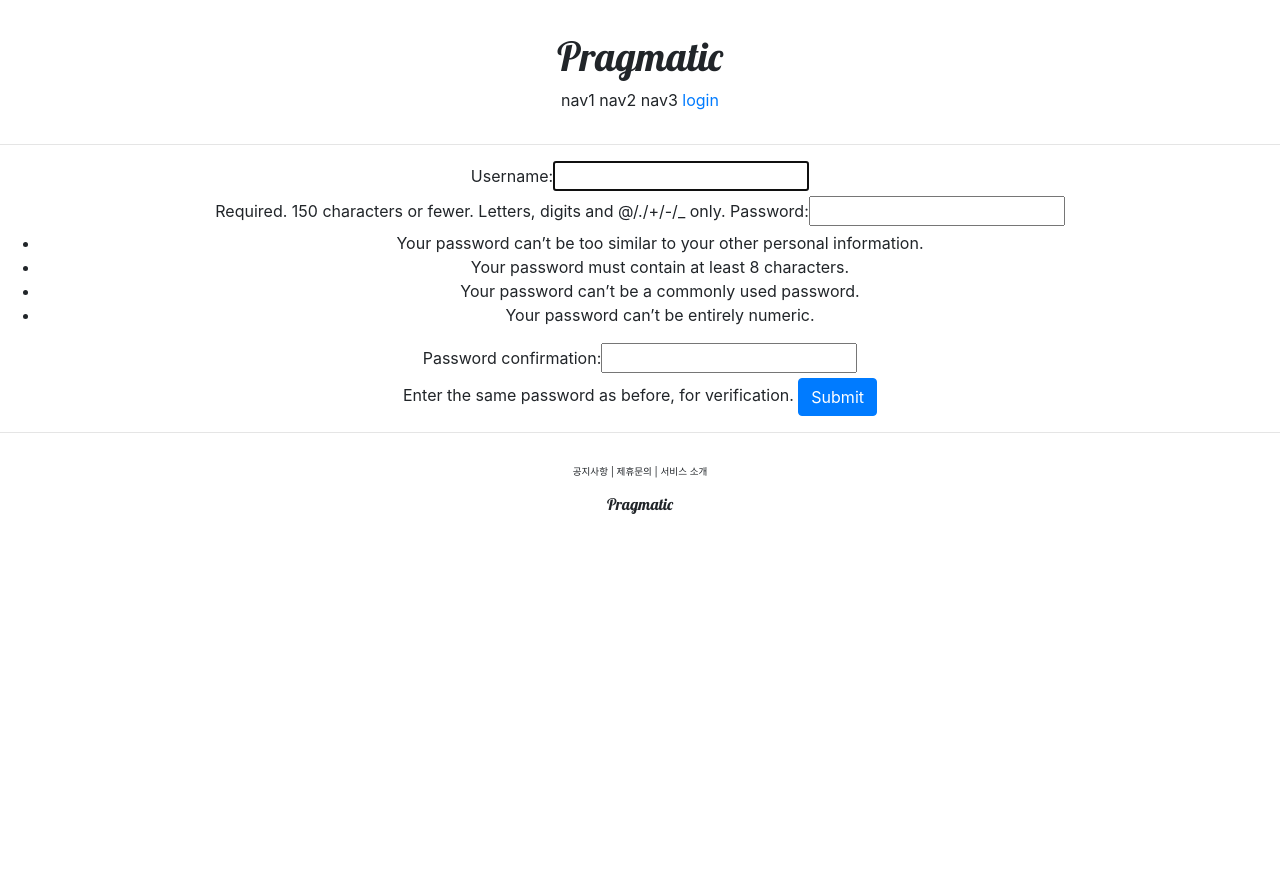
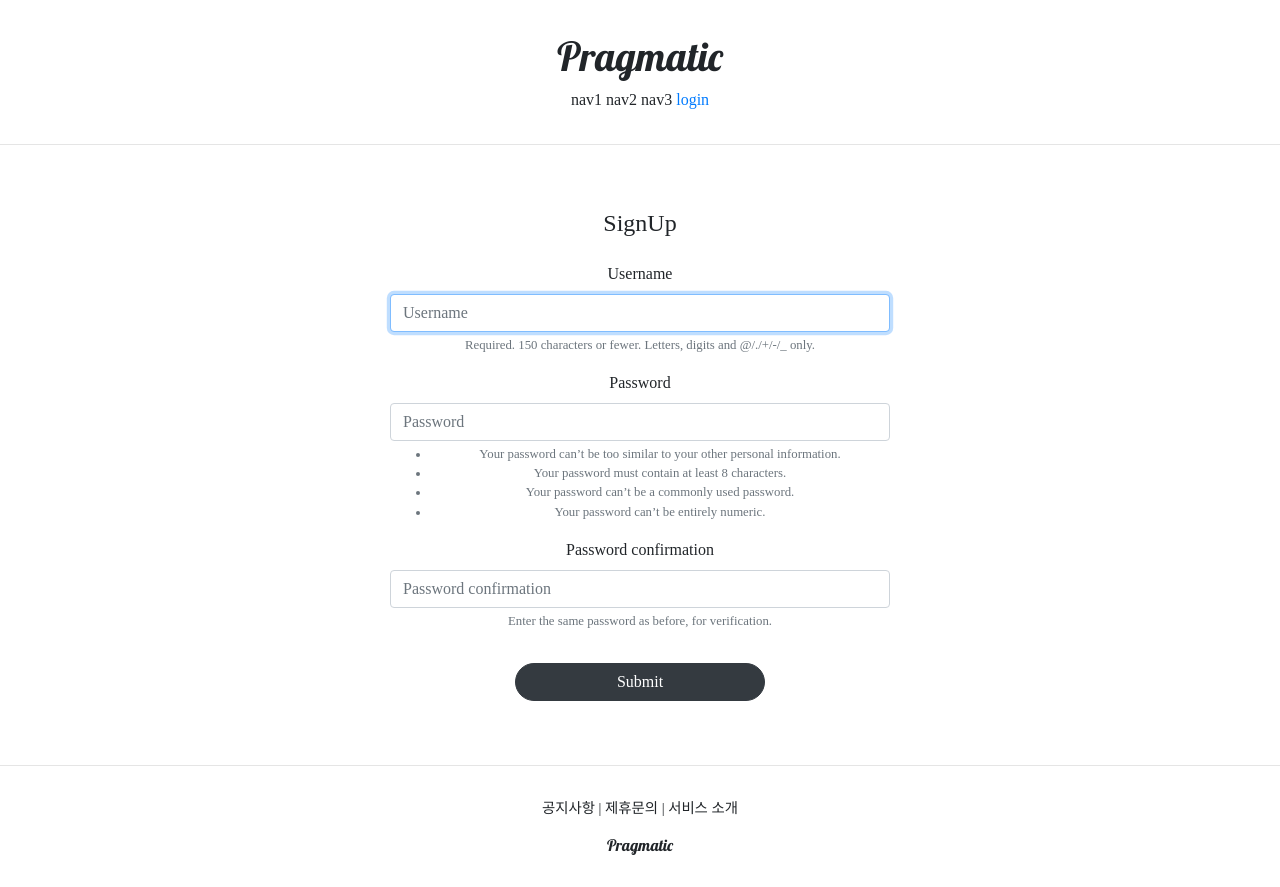
Before and after one commit to Jang-Jaewon/pinerest-clone, a Django app: page /account/create in a window 1280 px wide. Before the commit the page ends 514 px from the top, so only its background shows below. Run offline with Django 3.2, Linux system fonts and the light colour scheme; some libraries are stand-ins or nearby versions; some web fonts are replaced.

Commit message:
Using django-bootsrap4 & Add fonts

```diff
--- a/accountapp/templates/accountapp/create.html
+++ b/accountapp/templates/accountapp/create.html
@@ -1,12 +1,17 @@
 {% extends 'base.html' %}
+{% load bootstrap4 %}
 
 
 {% block content %}
-    <div style="text-align: center;">
+    <div style="text-align: center; max-width: 500px; margin: 4rem auto;">
+        <div class="mb-4">
+            <h4>SignUp</h4>
+        </div>
         <form action="{% url 'accountapp:create' %}" method="post">
             {% csrf_token %}
-            {{form}}
-            <input type="submit" class="btn btn-primary">
+            <!-- {{form}} -->
+            {% bootstrap_form form %}
+            <input type="submit" class="btn btn-dark rounded-pill col-6 mt-3">
         </form>
     </div>
 {% endblock %}
--- a/config/settings.py
+++ b/config/settings.py
@@ -28,7 +28,7 @@ DJANGO_APPS = [
 ]
 PROJECT_APPS = ["accountapp"]
 
-THIRD_PARTY_APPS = []
+THIRD_PARTY_APPS = ["bootstrap4"]
 
 INSTALLED_APPS = DJANGO_APPS + PROJECT_APPS + THIRD_PARTY_APPS
 
--- a/static/base.css
+++ b/static/base.css
@@ -2,7 +2,7 @@
     font-family: 'Lobster', cursive;
 }
 .pragmatic_footer_button{
-    font-size: 0.6rem;
+    font-size: 0.9rem;
 }
 .pragmatic_footer{
     text-align: center;
--- a/templates/base.html
+++ b/templates/base.html
@@ -1,7 +1,7 @@
 <!DOCTYPE html>
 <html lang="en">
 {% include 'head.html' %}
-<body>
+<body style="font-family: 'NanumSquareOTFRegular';">
     {% include 'header.html' %}
     <hr>
     {% block content %}
--- a/templates/head.html
+++ b/templates/head.html
@@ -12,4 +12,26 @@
     <link href="https://fonts.googleapis.com/css2?family=Lobster&display=swap" rel="stylesheet">
     <!-- default css link -->
     <link rel="stylesheet" type="text/css" href="{% static 'base.css' %}">
+    <style>
+        @font-face {
+            font-family: "NanumSquareOTFBold";
+            src: url("NanumSquareOTFBold");
+            url("{% static 'fonts/NanumSquareOTFBold.otf' %}") format('opentype');
+        }
+        @font-face {
+            font-family: "NanumSquareOTFExtraBold";
+            src: url("NanumSquareOTFExtraBold");
+            url("{% static 'fonts/NanumSquareOTFExtraBold.otf' %}") format('opentype');
+        }
+        @font-face {
+            font-family: "NanumSquareOTFLight";
+            src: url("NanumSquareOTFLight");
+            url("{% static 'fonts/NanumSquareOTFLight.otf' %}") format('opentype');
+        }
+        @font-face {
+            font-family: "NanumSquareOTFRegular";
+            src: url("NanumSquareOTFRegular");
+            url("{% static 'fonts/NanumSquareOTFRegular.otf' %}") format('opentype');
+        }
+    </style>
 </head>
```
Also changed, not shown: accountapp/templates/accountapp/login.html (+5 -4 lines), static/fonts/NanumSquareOTFBold.otf (added), static/fonts/NanumSquareOTFExtraBold.otf (added), static/fonts/NanumSquareOTFLight.otf (added), static/fonts/NanumSquareOTFRegular.otf (added), 2 other files.
